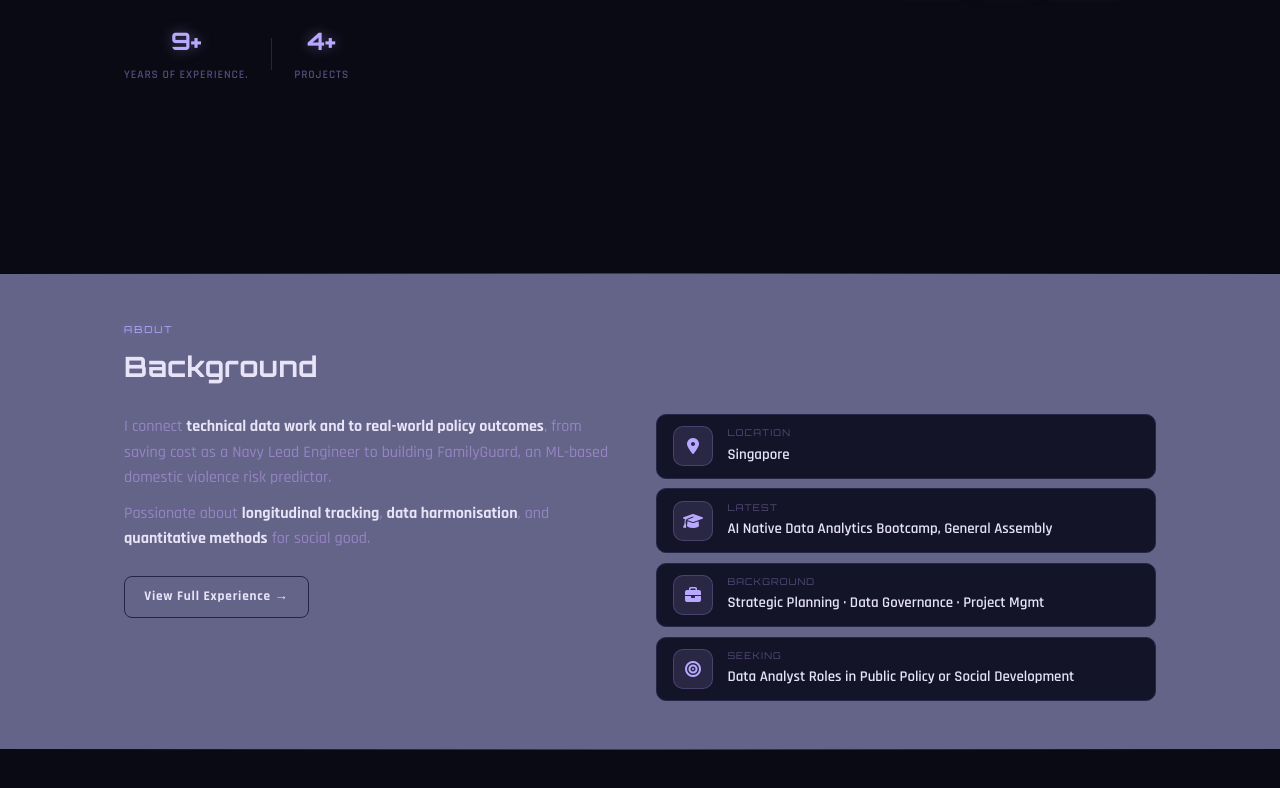
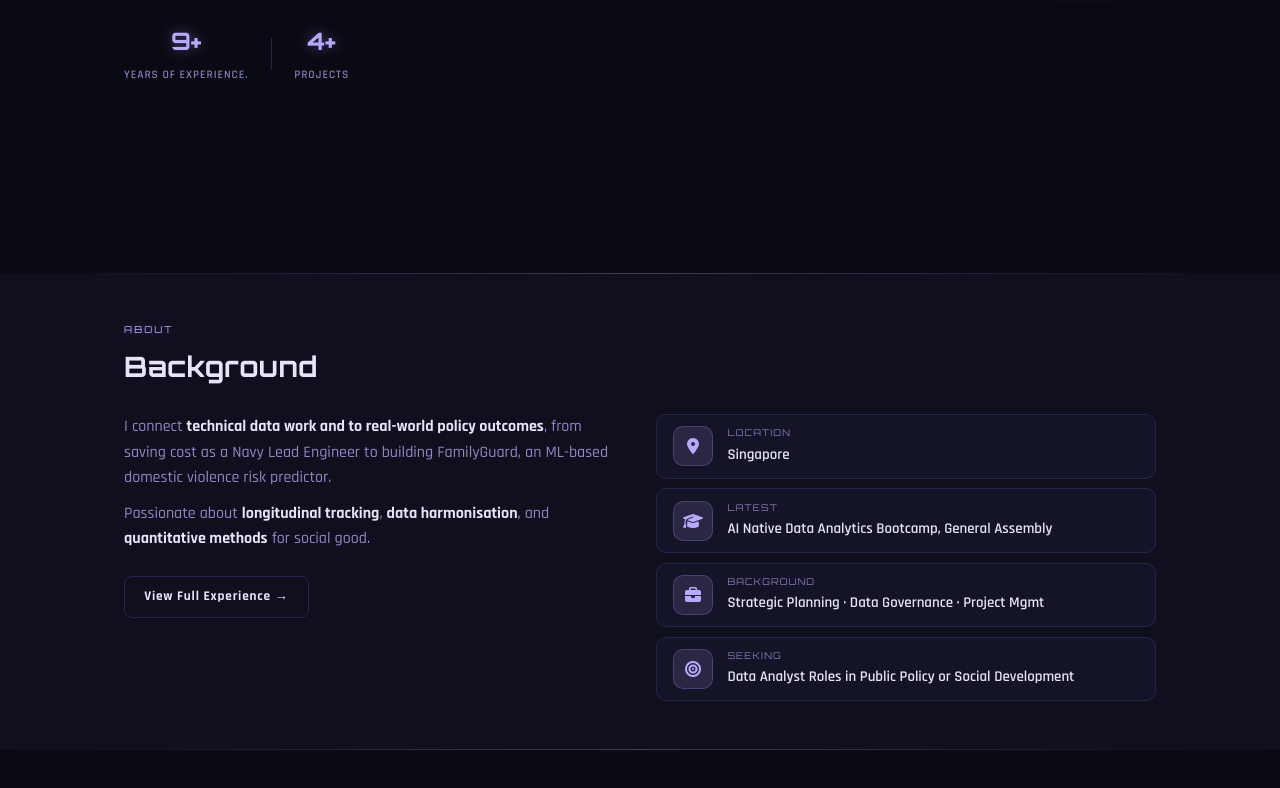
Before and after one commit to manyuongsg/Ong_Manyu_Portfolio, a plain HTML site: page index.html in a window 1280 px wide. Shown: the part 527-1315 px from the top of the page. Drawn offline with Linux system fonts and the light colour scheme.

Commit message:
Update style.css

```diff
--- a/style.css
+++ b/style.css
@@ -5,17 +5,17 @@
 
 :root {
   --bg:          #0a0a14;
-  --bg-surface:  #646489;
+  --bg-surface:  #0f0f1e;
   --bg-card:     #141428;
   --border:      #252548;
   --border-hover:#5a3a9a;
   --accent:      #b8a9ff;
   --accent-glow: rgba(184,169,255,0.13);
   --accent2:     #ff9ed8;
-  --accent-grad: linear-gradient(135deg, #b8a9ff, #ff9ed8);
+  --accent-grad: linear-gradient(135deg, #a993ff, #ff94df);
   --text:        #e8e4f8;
   --text-muted:  #9585c4;
-  --text-dim:    #554a7a;
+  --text-dim:    #8879b3;
   --radius:      12px;
   --shadow:      0 8px 32px rgba(0,0,0,0.7);
   --transition:  0.22s ease;
```
